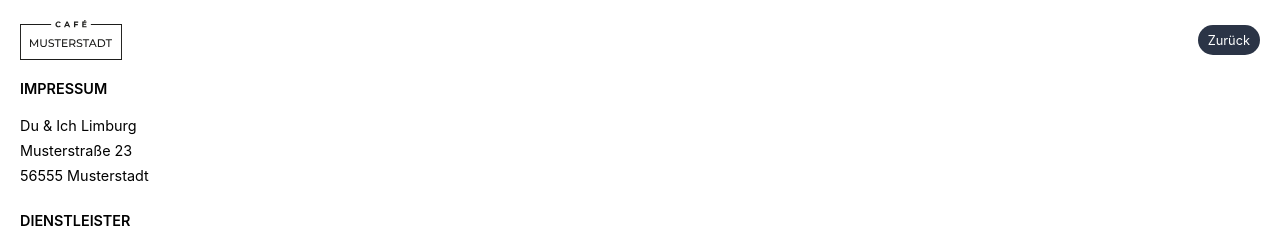
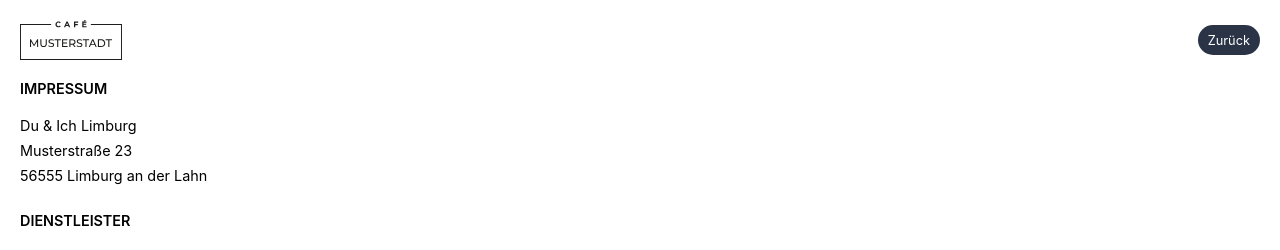
Before and after one commit to revicemedia/digitaleSpeisekarte, a React (Create React App) app: page /impressum in a window 1280 px wide. Shown: the top 250 px of the page. Built offline with nearby package versions, Linux system fonts and the light colour scheme.

Commit message:
Add city of location

```diff
--- a/src/Configs/config.ts
+++ b/src/Configs/config.ts
@@ -3,7 +3,7 @@ import { IConfig } from "../interfaces/ConfigInterface";
 export const config: IConfig = {
   locationName: "Du & Ich Limburg",
   locationStreet: "Musterstraße 23",
-  locationCity: "Musterstadt",
+  locationCity: "Limburg an der Lahn",
   locationPLZ: 56555,
   categoriesHeadline: "Kategorien",
   searchHeadline: "Suchen",
```
